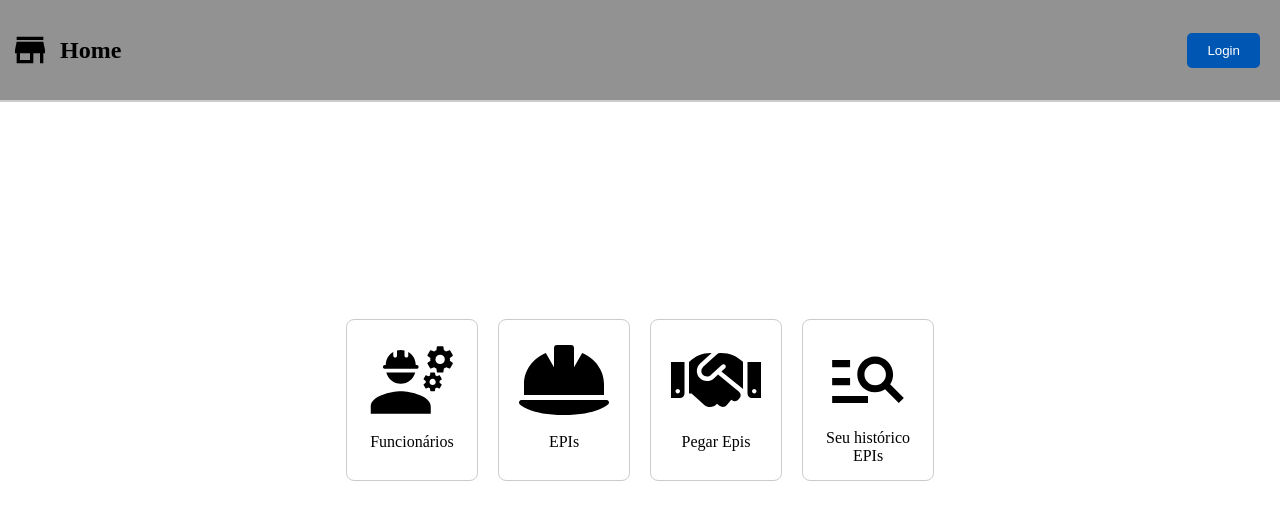
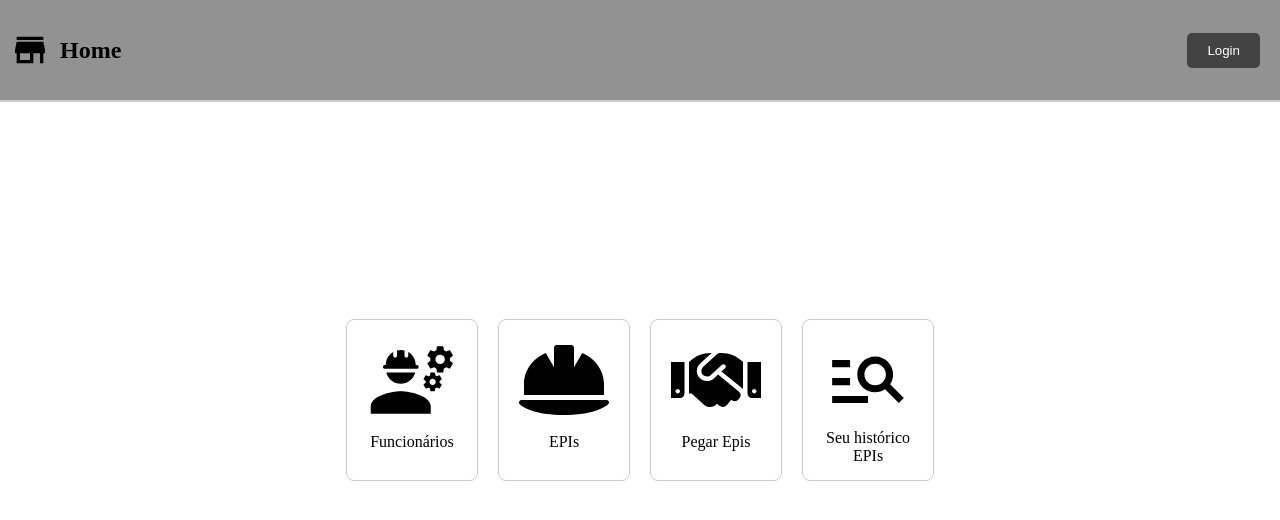
Before and after one commit to JoseVitorG/SA--04, a React (Vite) app in the folder front/: page / in a window 1280 px wide. In both pictures the pointer is over the button "Login". Shown: the top 520 px of the page. Built offline with nearby package versions, Linux system fonts and the light colour scheme.

Commit message:
cor do botão login

```diff
--- a/front/src/styles/Header.css
+++ b/front/src/styles/Header.css
@@ -45,7 +45,7 @@
 }
 
 .login-button:hover, .logout-button:hover {
-    background-color: #0056b3;
+    background-color: #434344;
 }
 
 .login-modal {
```
